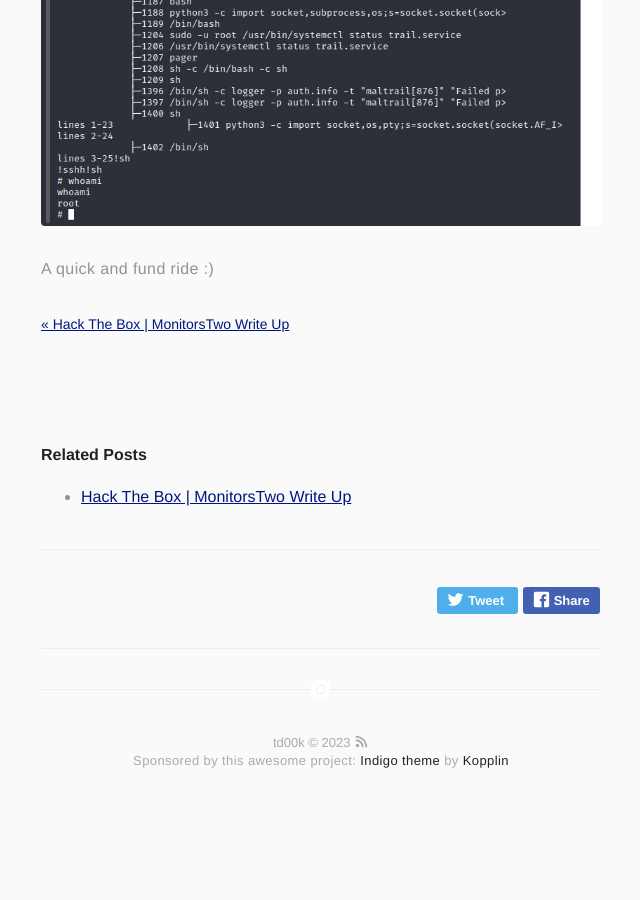
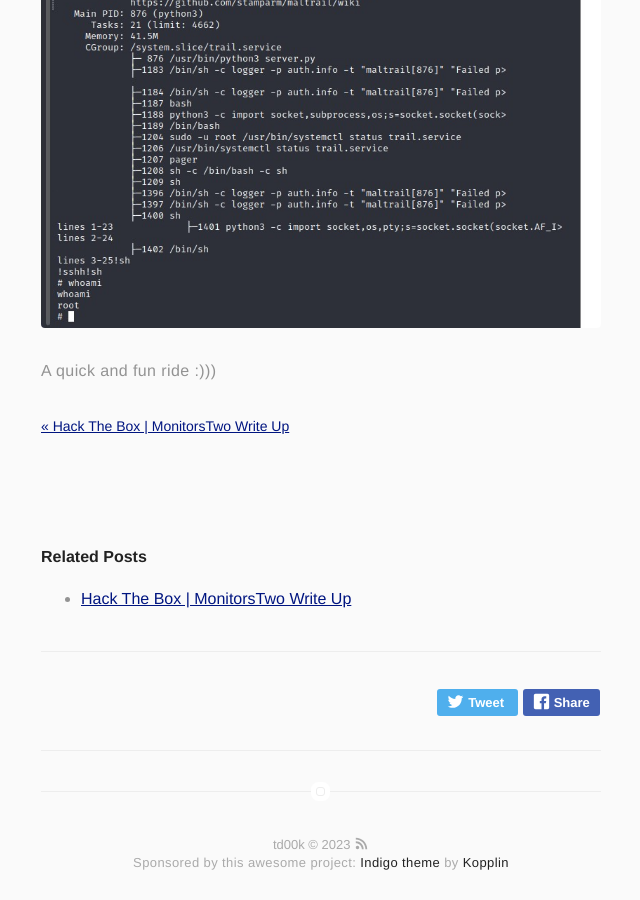
Before and after one commit to td00k/td00k.github.io, a Jekyll site: the page built from _posts/2023-07-30-Sau.markdown, in a window 1280 px wide and 900 px high, scrolled down 5119 px. Shown: the whole window, without its empty margins (319-959 px from the left). Built offline with Jekyll 4.4.1, drawn with Linux system fonts in a browser that asks for light colours; before the commit the page ends 5951 px from its top, so only the background shows below that.

Commit message:
Sau write-up update

```diff
--- a/_posts/2023-07-30-Sau.markdown
+++ b/_posts/2023-07-30-Sau.markdown
@@ -63,4 +63,4 @@ So, after some research on Google on this - https://exploit-notes.hdks.org/explo
 
 ![Markdowm Image](/assets/images/Sau/sudo2.jpg)
 
-A quick and fund ride :)
+A quick and fun ride :)))
```
Also changed, not shown: other parts of _posts/2023-07-30-Sau.markdown (+1 -1 lines).
